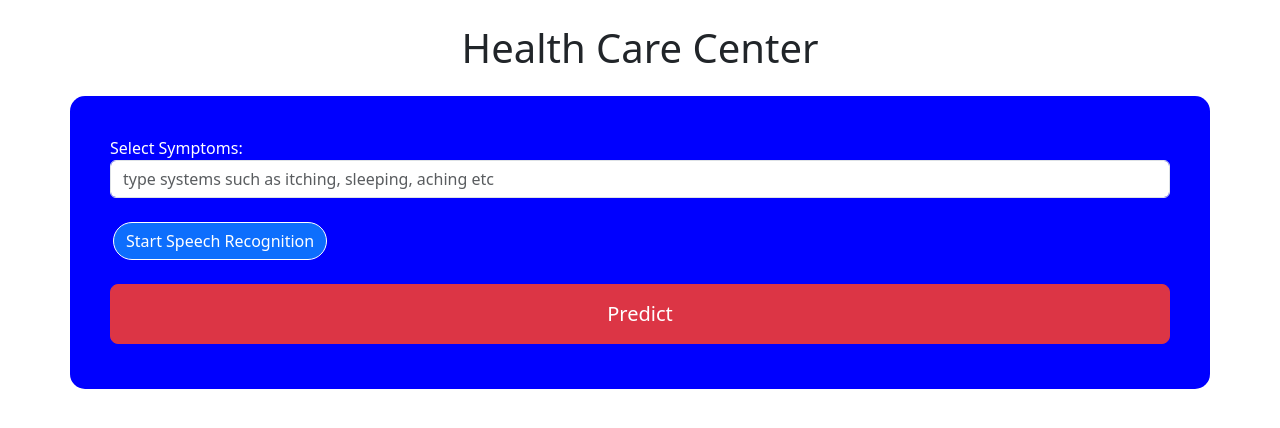
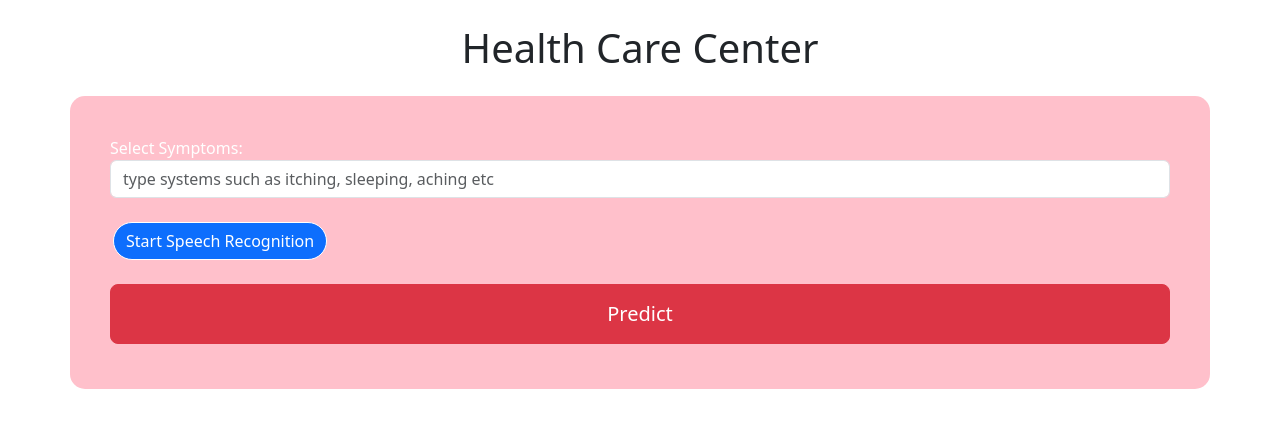
Before and after one commit to zeeza18/Health-Center, a Flask app: page / in a window 1280 px wide. Shown: the part 66-494 px from the top of the page. Run offline with Flask 3, Linux system fonts and the light colour scheme; parts of the project's set-up code (start-up, migrations or seed data) failed here and were passed over.

Commit message:
Update index.html

```diff
--- a/templates/index.html
+++ b/templates/index.html
@@ -46,7 +46,7 @@
 
 <!-- main form of page -->
 <h1 class="mt-4 my-4 text-center text-green">Health Care Center</h1>
-    <div class="container my-4 mt-4" style="background: blue; color: white; border-radius: 15px; padding: 40px;">
+    <div class="container my-4 mt-4" style="background: pink; color: white; border-radius: 15px; padding: 40px;">
         <form action="/predict" method="post">
             <div class="form-group">
                 <label for="symptoms">Select Symptoms:</label>
```
